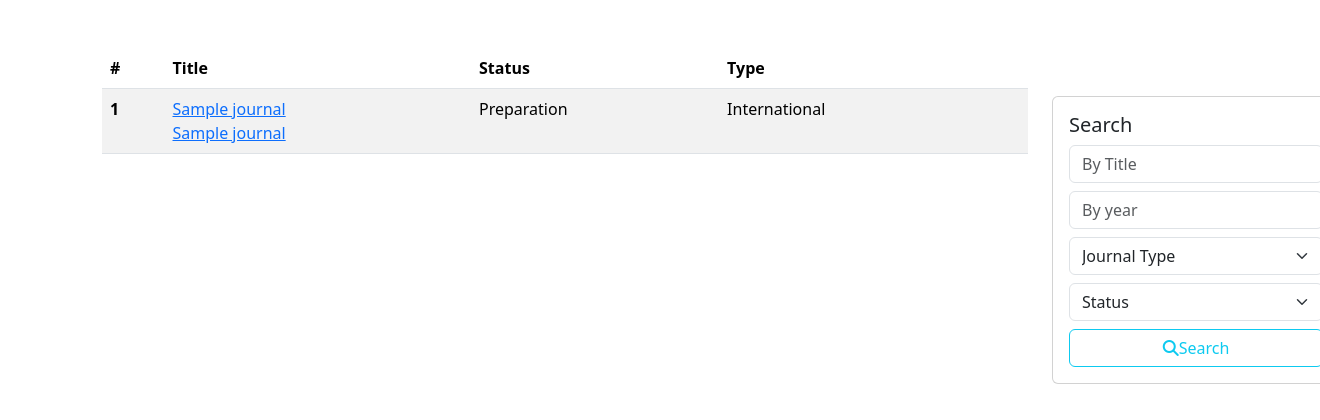
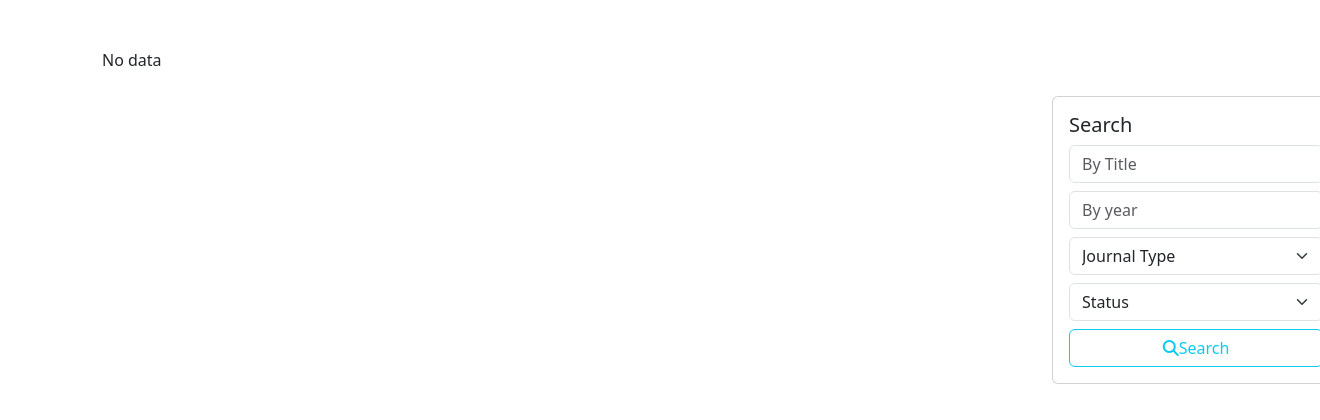
Before and after one commit to nsllab/nsllab, a Django app: page /publications/journals in a window 1320 px wide. Shown: the top 420 px of the page. Run offline with Django 5.2, Linux system fonts and the light colour scheme; tables that the repository leaves empty hold one stand-in row (values such as "Sample post"); some libraries are stand-ins or nearby versions.

Commit message:
update requirements

```diff
--- a/publications/templates/publications/journals/journals.html
+++ b/publications/templates/publications/journals/journals.html
@@ -3,6 +3,7 @@
 <div class="container mt-5">
   <div class="row">
     <div class="col-sm-10">
+        {% if journal %}
       <table class="table table-striped table-hover">
         <thead>
           <tr>
@@ -47,6 +48,9 @@
           {% endfor %}
         </tbody>
       </table>
+      {% else %}
+      <P>No data</P>
+      {% endif %}
     </div>
     <div class="col-sm-2 mt-5">
       <div class="card" style="width: 18rem">
--- a/requirements.txt
+++ b/requirements.txt
@@ -1,8 +1,11 @@
 asgiref==3.7.2
 beautifulsoup4==4.12.2
+cffi==1.16.0
+cryptography==41.0.7
 dj-database-url==2.1.0
 Django==4.2.8
 django-bootstrap-v5==1.0.11
+pycparser==2.21
 PyMySQL==1.1.0
 python-decouple==3.8
 soupsieve==2.5
```
